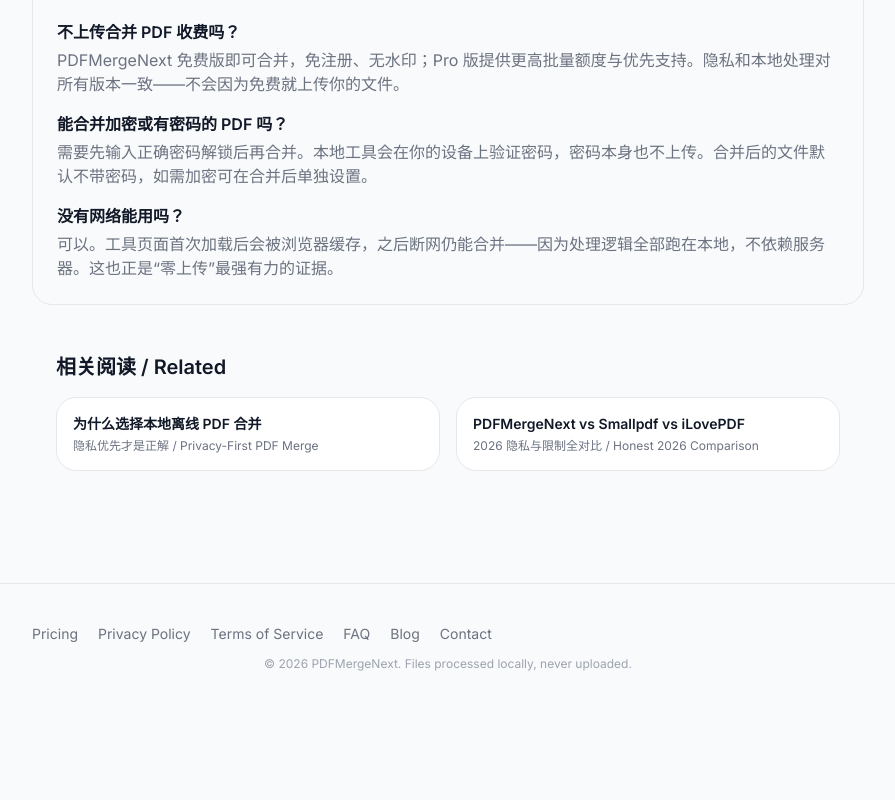
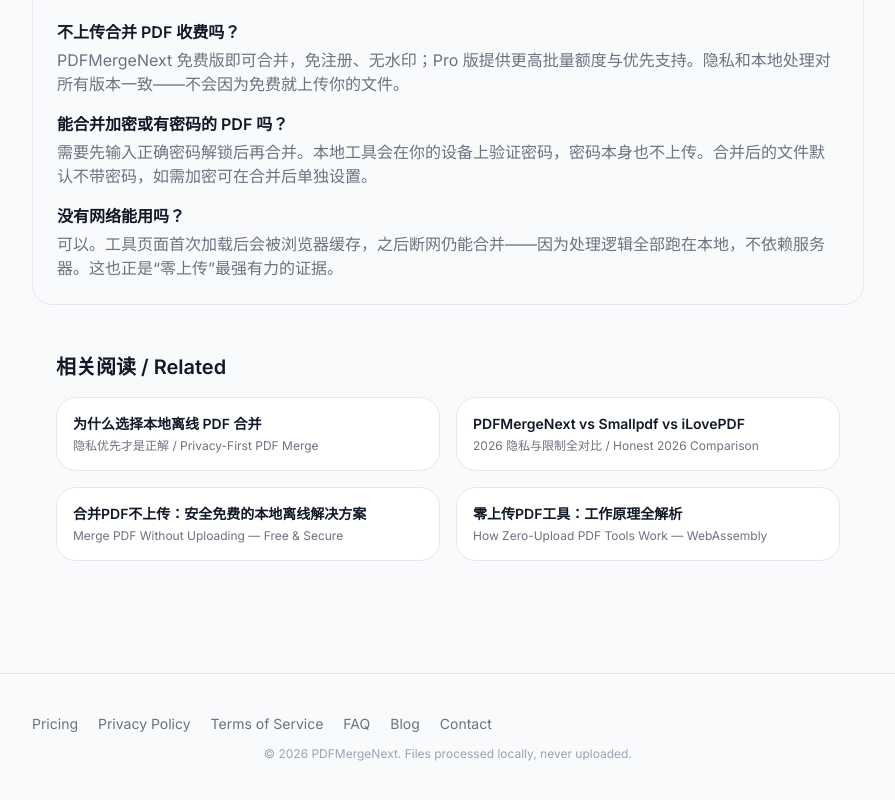
Before and after one commit to 863683348/pdf-merge-next, a Next.js app: page /blog/how-to-merge-pdf-without-uploading in a window 1280 px wide. Shown: the part 3610-4410 px from the top of the page, without its empty margins (192-1087 px from the left). Before the commit the page ends 4322 px from the top, so only its background shows below. Built offline with nearby package versions, Linux system fonts and the light colour scheme; no server answers.

Commit message:
seo: P1 related-posts + P2 structured data (BreadcrumbList/FAQPage)

```diff
--- a/app/blog/how-to-merge-pdf-without-uploading/page.tsx
+++ b/app/blog/how-to-merge-pdf-without-uploading/page.tsx
@@ -402,6 +402,20 @@
             <p className="text-sm font-semibold text-fg">PDFMergeNext vs Smallpdf vs iLovePDF</p>
             <p className="mt-1 text-xs text-fg-secondary">2026 隐私与限制全对比 / Honest 2026 Comparison</p>
           </a>
+          <Link
+            href="/blog/merge-pdf-no-upload"
+            className="block rounded-xl border border-line bg-surface p-4 transition-colors hover:bg-subtle"
+          >
+            <p className="text-sm font-semibold text-fg">合并PDF不上传：安全免费的本地离线解决方案</p>
+            <p className="mt-1 text-xs text-fg-secondary">Merge PDF Without Uploading — Free &amp; Secure</p>
+          </Link>
+          <Link
+            href="/blog/how-zero-upload-pdf-tools-work"
+            className="block rounded-xl border border-line bg-surface p-4 transition-colors hover:bg-subtle"
+          >
+            <p className="text-sm font-semibold text-fg">零上传PDF工具：工作原理全解析</p>
+            <p className="mt-1 text-xs text-fg-secondary">How Zero-Upload PDF Tools Work — WebAssembly</p>
+          </Link>
         </div>
       </section>
     </article>
```
